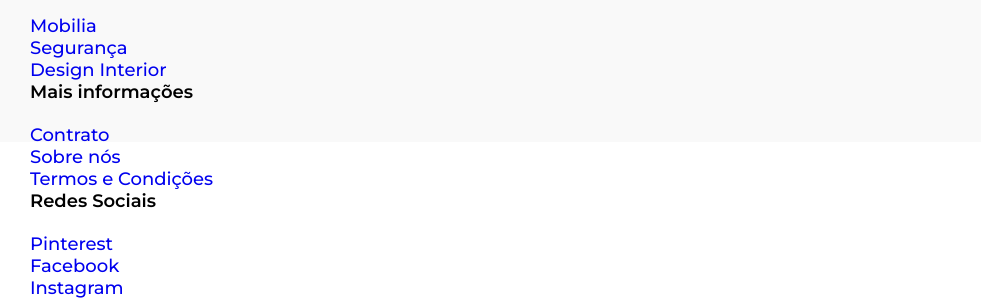
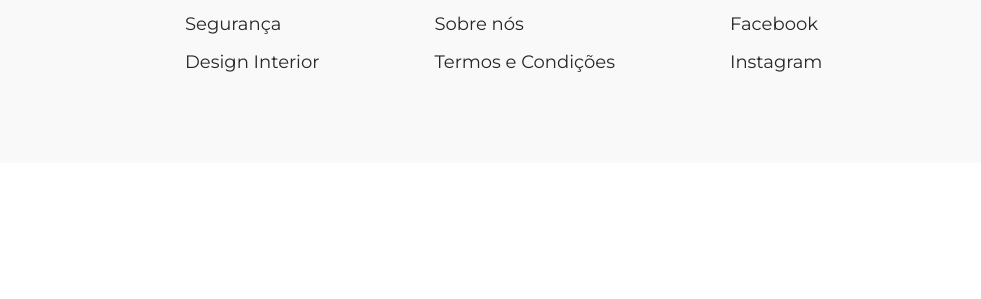
Before and after one commit to felipepleao/clone-projects, a plain HTML site: page projeto03-HomeYOU/index.html in a window 1280 px wide. Shown: the part 2932-3231 px from the top of the page, without its empty margins (0-981 px from the left). After the commit the page ends 3095 px from the top, so only its background shows below. Drawn offline with Linux system fonts and the light colour scheme.

Commit message:
atualizacao final do projeto

```diff
--- a/projeto03-HomeYOU/index.html
+++ b/projeto03-HomeYOU/index.html
@@ -129,7 +129,7 @@
         <div class="footer__links">
           <h3>Produtos</h3>
 
-          <div class="footer__links">
+          <div class="footer__links--link">
             <a href="#">Mobilia</a>
             <a href="#">Segurança</a>
             <a href="#">Design Interior</a>
@@ -138,7 +138,7 @@
         <div class="footer__links">
           <h3>Mais informações</h3>
 
-          <div class="footer__links">
+          <div class="footer__links--link">
             <a href="#">Contrato</a>
             <a href="#">Sobre nós</a>
             <a href="#">Termos e Condições</a>
@@ -147,7 +147,7 @@
         <div class="footer__links">
           <h3>Redes Sociais</h3>
 
-          <div class="footer__links">
+          <div class="footer__links--link">
             <a href="#">Pinterest</a>
             <a href="#">Facebook</a>
             <a href="#">Instagram</a>
--- a/projeto03-HomeYOU/styles/footer.css
+++ b/projeto03-HomeYOU/styles/footer.css
@@ -1,26 +1,42 @@
 #footer {
   background-color: var(--backgroundPage2-color);
   padding: 9rem 0;
-  height: 300px;
+  /* height: 300px; */
 }
 
 .footer {
   display: flex;
-  flex-direction: column;
-  flex-wrap: wrap;
+  align-items: start;
+  column-gap: 11.5rem;
 }
-
-.footer__links {
-  display: flex;
-  flex-direction: column;
-}
-
 
 .footer__links h3 {
   font-size: clamp(1.4rem, 2vw, 1.8rem);
   margin-bottom: 2.1rem;
 }
 
-.footer__links a {
+.footer__links--link {
+  display: grid;
+  gap: 1.6rem 0;
+}
+
+.footer__links--link a {
   font-size: clamp(1.4rem, 2vw, 1.8rem);
+  font-weight: 400;
+  color: var(--title-color);
 }
+
+@media (max-width: 900px) {
+  #footer {
+    padding: 4rem 0;
+  }
+
+  .footer {
+    flex-wrap: wrap;
+    row-gap: 3.2rem;
+  }
+
+  .footer .logo {
+    display: none;
+  }
+}
--- a/projeto03-HomeYOU/styles/galeria.css
+++ b/projeto03-HomeYOU/styles/galeria.css
@@ -22,7 +22,7 @@
 .galeria__imagens {
   display: flex;
   align-items: center;
-  justify-content: center;
+  justify-content: space-between;
   gap: 0 2rem;
 }
 
```
